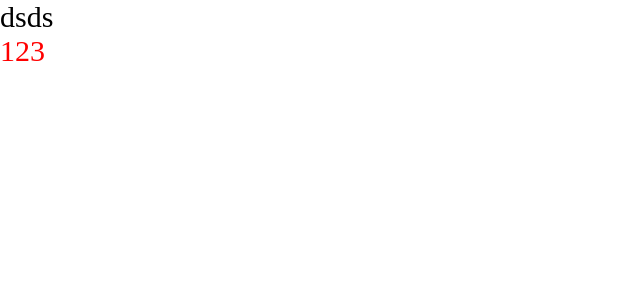
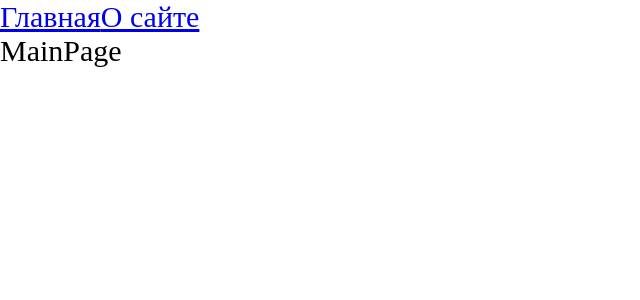
Before and after one commit to CptKokao/production-project, a React app: page / in a window 1280 px wide. Shown: the top 300 px of the page, without its empty margins (0-640 px from the left). Built offline with nearby package versions, Linux system fonts and the light colour scheme.

Commit message:
1.6 Роутинг Code splitting Lazy Suspence

```diff
--- a/package.json
+++ b/package.json
@@ -17,6 +17,7 @@
     "@types/node": "^17.0.21",
     "@types/react": "^17.0.39",
     "@types/react-dom": "^17.0.11",
+    "@types/react-router-dom": "^5.3.3",
     "@types/webpack": "^5.28.0",
     "@types/webpack-dev-server": "^4.7.2",
     "css-loader": "^6.6.0",
@@ -34,6 +35,7 @@
   },
   "dependencies": {
     "react": "^17.0.2",
-    "react-dom": "^17.0.2"
+    "react-dom": "^17.0.2",
+    "react-router-dom": "^6.2.1"
   }
 }
--- a/src/App.tsx
+++ b/src/App.tsx
@@ -1,11 +1,20 @@
-import { Counter } from "./components/counter/counter";
+import { Routes, Route, Link } from "react-router-dom";
+import { AboutPageAsync } from "./pages/AboutPage/AboutPage.async";
+import { MainPageAsync } from "./pages/MainPage/MainPage.async";
 import './index.scss';
+import { Suspense } from "react";
 
 const App = () => {
     return (
         <div className="app">
-            dsds
-            <Counter/>
+            <Link to={'/'}>Главная</Link>
+            <Link to={'/about'}>О сайте</Link>
+             <Suspense fallback="Loading...">
+                <Routes>
+                    <Route path={'/about'} element={<AboutPageAsync />} />
+                    <Route path={'/'} element={<MainPageAsync />} />
+                </Routes>
+             </Suspense>
         </div>
     )
 }
--- a/src/index.tsx
+++ b/src/index.tsx
@@ -1,7 +1,10 @@
 import { render } from 'react-dom';
+import { BrowserRouter } from 'react-router-dom';
 import App from './App';
 
 render(
-    <App />,
+    <BrowserRouter>
+        <App />
+    </BrowserRouter>,
     document.getElementById('root')
 )
--- /dev/null
+++ b/src/pages/AboutPage/AboutPage.async.tsx
@@ -0,0 +1,3 @@
+import { lazy } from 'react'
+
+export const AboutPageAsync = lazy(() => import('./AboutPage'));
--- /dev/null
+++ b/src/pages/AboutPage/AboutPage.tsx
@@ -0,0 +1,9 @@
+import React from 'react'
+
+const AboutPage = () => {
+  return (
+    <div>AboutPage</div>
+  )
+}
+
+export default AboutPage;
--- /dev/null
+++ b/src/pages/MainPage/MainPage.async.tsx
@@ -0,0 +1,3 @@
+import { lazy } from 'react'
+
+export const MainPageAsync = lazy(() => import('./MainPage'));
--- /dev/null
+++ b/src/pages/MainPage/MainPage.tsx
@@ -0,0 +1,9 @@
+import React from 'react'
+
+const MainPage = () => {
+  return (
+    <div>MainPage</div>
+  )
+}
+
+export default MainPage
--- a/tsconfig.json
+++ b/tsconfig.json
@@ -5,7 +5,7 @@
         // Однако это не означает, что теперь вовсе нельзя использовать any.
         // Это означает лишь, что в подобных ситуация разработчик должен явно писать any,
         "noImplicitAny": true,
-        "module": "es6",
+        "module": "esnext",
         // В какую спецификацию компилируем: для поддержки большинства браузеров
         "target": "es5",
         "jsx": "react-jsx",
```
Also changed, not shown: 1 other file (tests, documents, lock files or other folders).
